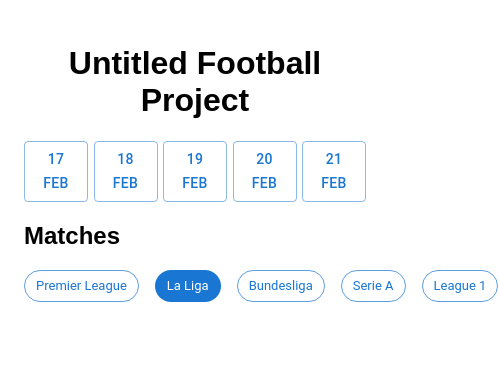
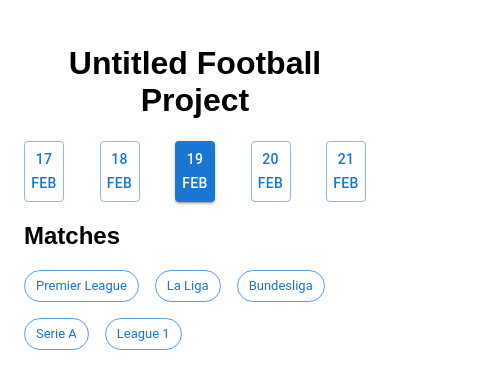
Before and after one commit to SophearithSaing/react-football, a React (Create React App) app: page / in a window 390 px wide. Shown: the top 388 px of the page, 498 px wide, since content can reach past the window. Built offline with nearby package versions, Linux system fonts and the light colour scheme.

Commit message:
Add responsiveness and fix bugs

```diff
--- a/src/Components/Calendar.js
+++ b/src/Components/Calendar.js
@@ -1,17 +1,20 @@
-import React, { useContext } from 'react';
+import React, { useContext, useState } from 'react';
 import './Calendar.scss';
 import Button from '@mui/material/Button';
 import Context from '../store/context';
 
 export default function Calendar() {
+  const [selectedDate, setSeletedDate] = useState(new Date().getDate());
   const today = new Date();
   const dateArr = [];
   const context = useContext(Context);
-  const changeDateHandler = (event) => {
-    context.changeDate(event.currentTarget.getAttribute('data-date'));
-  };
+
   for (let i = -2; i <= 2; i++) {
-    const fullDateString = `${today.getFullYear()}-${today.getMonth() + 1}-${today.getDate() + i}`;
+    const month =
+      today.getMonth() + 1 < 10
+        ? '0' + (today.getMonth() + 1)
+        : today.getMonth() + 1;
+    const fullDateString = `${today.getFullYear()}-${month}-${today.getDate()}`;
     dateArr.push({
       date: today.getDate() + i,
       month: new Date(fullDateString).toLocaleString('en-US', {
@@ -20,14 +23,21 @@
       fullDateString,
     });
   }
+
+  const changeDateHandler = (event) => {
+    setSeletedDate(event.currentTarget.getAttribute('data-date'));
+    context.changeDate(event.currentTarget.getAttribute('data-date-string'));
+  };
+
   return (
     <div className='calendar'>
       {dateArr.map((date) => (
         <Button
           key={date.date}
-          variant='outlined'
+          variant={date.date === Number(selectedDate) ? 'contained' : 'outlined'}
           className='calendar__date'
-          data-date={date.fullDateString}
+          data-date={date.date}
+          data-date-string={date.fullDateString}
           onClick={changeDateHandler}
         >
           <span>{date.date}</span> <span>{date.month}</span>
--- a/src/Components/Calendar.scss
+++ b/src/Components/Calendar.scss
@@ -1,4 +1,3 @@
-@import url('../App.scss');
 .calendar {
   width: 100%;
   display: flex;
@@ -9,5 +8,9 @@
   &__date {
     display: flex;
     flex-direction: column;
+    @media (max-width: 400px) {
+      min-width: 40px !important;
+      max-width: 40px !important;
+    }
   }
 }
--- a/src/Components/Matches.js
+++ b/src/Components/Matches.js
@@ -4,19 +4,23 @@
 import Card from '@mui/material/Card';
 import Modal from '@mui/material/Modal';
 import Context from '../store/context';
+import CircularProgress from '@mui/material/CircularProgress';
 
 export default function Matches() {
   const context = useContext(Context);
   const [open, setOpen] = useState(false);
-  const [league, setLeague] = useState('la-liga');
-  const [leagueID, setLeagueID] = useState('140');
+  const [league, setLeague] = useState('');
   const [matches, setMatches] = useState([]);
+  const [isLoading, setIsLoading] = useState(false);
+
   const handleOpen = () => setOpen(true);
   const handleClose = () => setOpen(false);
+
   const changeLeagueHandler = async (event) => {
+    setIsLoading(true);
     setLeague(event.currentTarget.getAttribute('data-league'));
-    setLeagueID(event.currentTarget.getAttribute('data-league-id'));
 
+    const leagueID = event.currentTarget.getAttribute('data-league-id');
     let date = context.date;
     if (date === '') {
       const today = new Date();
@@ -37,7 +41,9 @@
     );
 
     const data = await response.json();
+    // console.log(data.response);
     setMatches(data.response);
+    setIsLoading(false);
   };
 
   const formatMatchTime = (time) => {
@@ -46,7 +52,7 @@
     const number = time[0].split(':');
     number.pop();
     return `${number[0]}:${number[1]} ${time[1]}`;
-  }
+  };
   return (
     <div className='matches'>
       <div className='matches__tournaments'>
@@ -91,6 +97,7 @@
           onClick={changeLeagueHandler}
         />
       </div>
+      {isLoading && <CircularProgress className='matches__progress-spinner' />}
       {matches.map((match) => (
         <Card
           className='matches__item'
@@ -106,12 +113,12 @@
               <p>{match.teams.home.name}</p>
             </div>
             <div className='matches__item--score'>
-              {match.goals.home !== null && match.goals.away !== null && (
+              {match.fixture.status !== 'Not Started' && (
                 <p>
                   {match.goals.home} : {match.goals.away}
                 </p>
               )}
-              {!match.goals.home && !match.goals.away && (
+              {match.fixture.status === 'Not Started' && (
                 <p>{formatMatchTime(match.fixture.date)}</p>
               )}
             </div>
--- a/src/Components/Matches.scss
+++ b/src/Components/Matches.scss
@@ -2,6 +2,11 @@
   &__tournaments {
     display: flex;
     gap: 16px;
+    flex-wrap: wrap;
+  }
+  &__progress-spinner {
+    display: block !important;
+    margin: 50px auto;
   }
   &__item {
     margin-top: 16px;
@@ -10,9 +15,14 @@
       padding: 24px;
       display: flex;
       gap: 16px;
-      width: 500px;
       max-width: 100%;
       margin: auto;
+      @media (max-width: 400px) {
+        padding: 16px;
+      }
+      @media (min-width: 767px) {
+        max-width: 500px;
+      }
     }
     &--team {
       width: 40%;
@@ -23,10 +33,16 @@
       img {
         display: inline-block;
         height: 50px;
+        @media (max-width: 400px) {
+          height: 32px;
+        }
       }
       p {
         display: inline-block;
         margin: 0;
+        @media (max-width: 400px) {
+          font-size: 14px;
+        }
       }
     }
     &--score {
```
